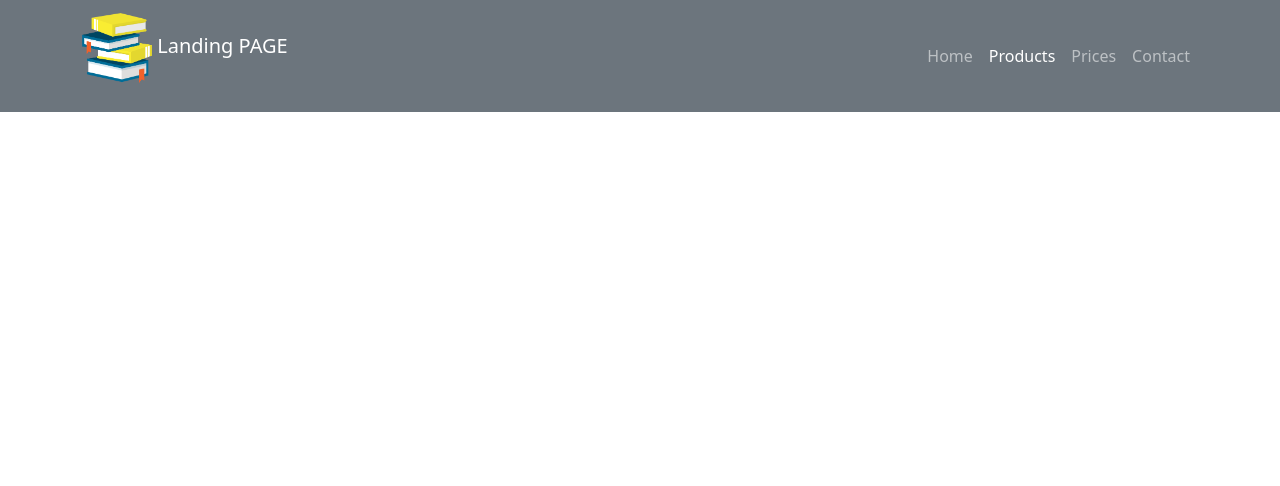
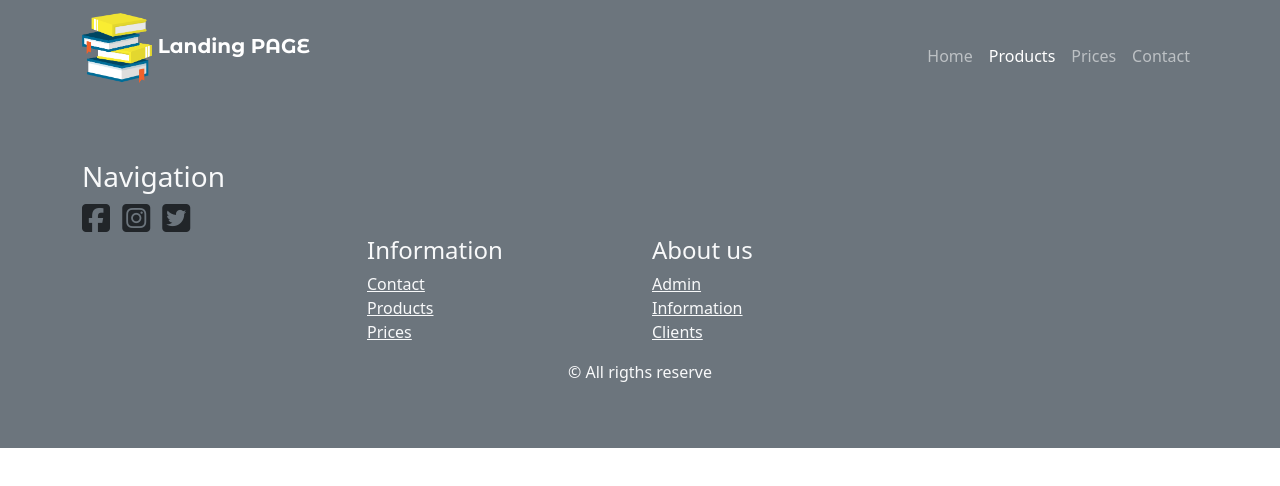
Before and after one commit to RamiroIsaJ/Trial1_Microverse, a plain HTML site: page index.html in a window 1280 px wide. Drawn offline with Linux system fonts and the light colour scheme.

Commit message:
nav and footer

```diff
--- /dev/null
+++ b/css/style.css
@@ -0,0 +1,11 @@
+@import url('https://fonts.googleapis.com/css2?family=Lobster+Two:ital@1&display=swap');
+@import url('https://fonts.googleapis.com/css2?family=Montserrat+Alternates:wght@700&display=swap');
+
+
+.textIni{
+    font-family: 'Montserrat Alternates', sans-serif;
+}
+
+#finalText{
+    text-align: center;
+}
--- a/index.html
+++ b/index.html
@@ -5,6 +5,8 @@
     <meta http-equiv="X-UA-Compatible" content="IE=edge">
     <meta name="viewport" content="width=device-width, initial-scale=1.0">
     <link rel="stylesheet" href="../css/bootstrap.min.css">
+    <link rel="stylesheet" href="../css/style.css">
+    <script src="https://kit.fontawesome.com/35e1f586d0.js" crossorigin="anonymous"></script>
     <title>Landing Page </title>
 </head>
 <body>
@@ -43,8 +45,45 @@
     <main>
 
     </main>
-    <footer>
-
+    <footer class="bg-foot text-light bg-secondary py-5 px-5">
+        <section class="container">
+          <div class="cont">
+            <h3 class="me-5"> Navigation </h3>
+            <a href="https:/facebook.com" target="_blank" class="me-2"><i
+                class="fab fa-facebook-square fa-2x text-dark"></i></a>
+            <a href="https:/instagram.com" target="_blank" class="me-2"><i
+                class="fab fa-instagram-square fa-2x text-dark"></i></i></a>
+            <a href="https:/twitter.com" target="_blank" class="me-2"><i
+                class="fab fa-twitter-square fa-2x text-dark"></i></i></i></a>
+          </div>
+          <article class="row justify-content-center">
+            <div class="col-sm-12 col-md-6 col-lg-3">
+              <h4 class="text-left text-foot"> Information </h4>
+              <div>
+                <a class="text-left text-foot text-light" href="/pages/error.html">Contact</a>
+              </div>
+              <div>
+                <a class="text-left text-foot text-light" href="/pages/error.html">Products</a>
+              </div>
+              <div>
+                <a class="text-left text-foot text-light" href="/pages/error.html">Prices</a>
+              </div>
+            </div>
+            <div class="col-sm-12 col-md-6 col-lg-3">
+              <h4 class="text-left text-foot"> About us </h4>
+              <div>
+                <a class="text-left text-foot text-light" href="/pages/admin.html">Admin</a>
+              </div>
+              <div>
+                <a class="text-left text-foot text-light" href="/pages/nosotros.html">Information</a>
+              </div>
+              <div>
+                <a class="text-left text-foot text-light" href="index.html">Clients</a>
+              </div>
+            </div>
+          </article>
+        </section>
+        <p id="finalText" class="mt-3"> &copy;  All rigths reserve </p>
     </footer>
 </body>
 </html>
```
